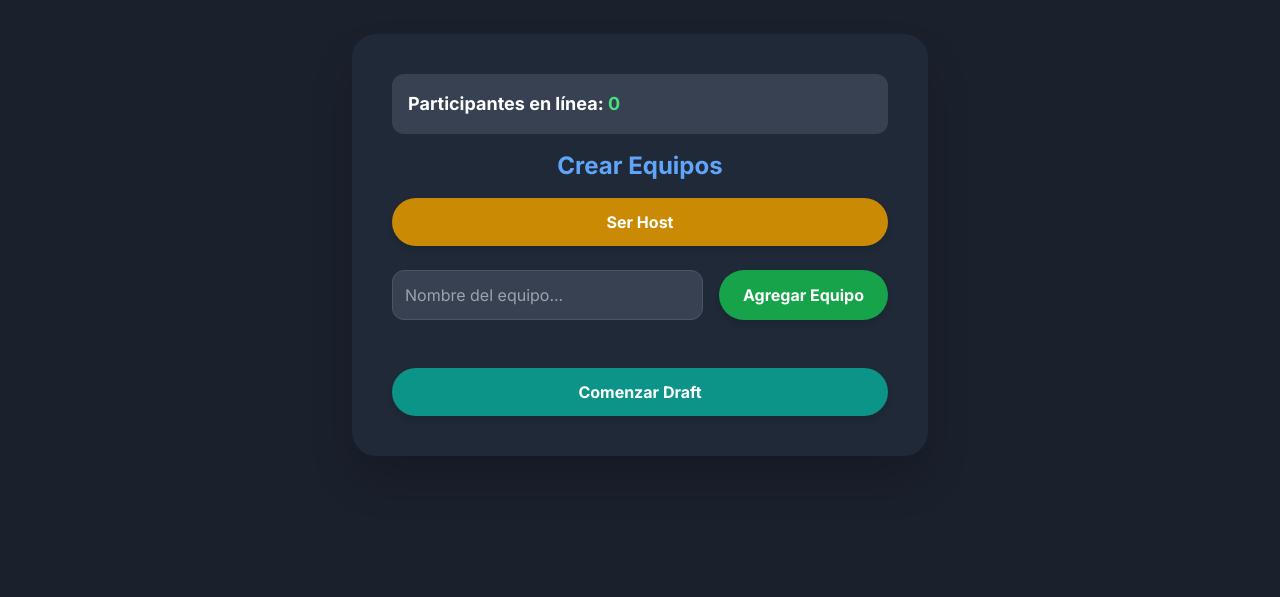
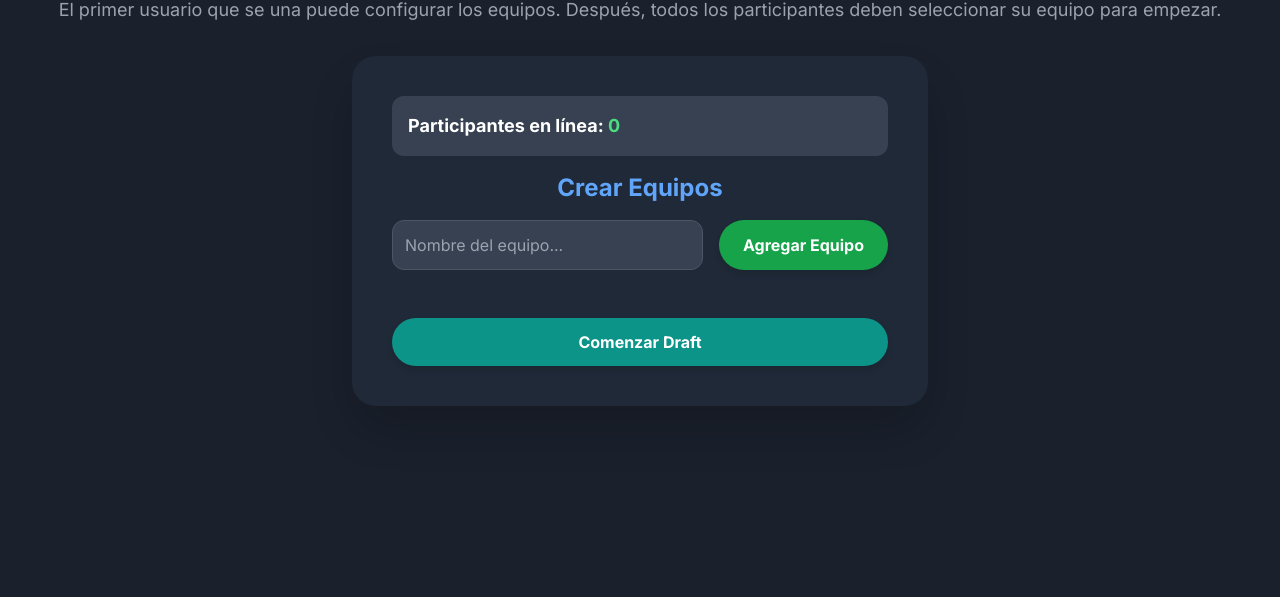
Before and after one commit to gabontfcompany-hub/Futbol-Draft-, a plain HTML site: page index.html in a window 1280 px wide. Shown: the part 267-864 px from the top of the page. Drawn offline with nearby package versions, Linux system fonts and the light colour scheme; no server answers.

Commit message:
Update index.html
V10

```diff
--- a/index.html
+++ b/index.html
@@ -131,7 +131,7 @@
     <!-- Team Creation & Selection Screen -->
     <div id="team-selection-screen" class="min-h-screen flex flex-col items-center justify-center p-4 text-center">
         <h1 class="text-4xl sm:text-5xl font-bold mb-6 text-teal-400">Configuración del Draft</h1>
-        <p class="text-gray-400 text-lg mb-8">El primer usuario en unirse puede convertirse en host para configurar los equipos. Después, todos los participantes deben seleccionar su equipo para empezar.</p>
+        <p class="text-gray-400 text-lg mb-8">El primer usuario que se una puede configurar los equipos. Después, todos los participantes deben seleccionar su equipo para empezar.</p>
 
         <div class="bg-gray-800 rounded-3xl p-6 sm:p-10 shadow-2xl w-full max-w-xl">
             <div class="flex items-center justify-between mb-4 bg-gray-700 p-4 rounded-xl">
@@ -140,10 +140,7 @@
             </div>
 
             <h2 class="text-2xl font-bold mb-4 text-blue-400">Crear Equipos</h2>
-            <div class="flex flex-col space-y-4 mb-6">
-                <button id="becomeHostButton" onclick="becomeHost()" class="w-full px-6 py-3 bg-yellow-600 text-white rounded-full font-bold bid-button hover:bg-yellow-700">Ser Host</button>
-                <div id="adminMessage" class="text-green-400 text-center font-semibold hidden">¡Acceso de administrador concedido!</div>
-            </div>
+            <div id="adminMessage" class="text-green-400 text-center font-semibold mb-4 hidden">¡Acceso de administrador concedido!</div>
 
             <div class="flex flex-col sm:flex-row space-y-4 sm:space-y-0 sm:space-x-4 mb-6">
                 <input type="text" id="newTeamNameInput" placeholder="Nombre del equipo..." class="flex-grow p-3 rounded-xl bg-gray-700 text-white border border-gray-600 focus:outline-none focus:ring-2 focus:ring-blue-500" disabled>
@@ -363,10 +360,9 @@
         const rosterContainer = document.getElementById('rosterContainer');
         const tradeControlsContainer = document.getElementById('tradeControlsContainer');
         const adminMessage = document.getElementById('adminMessage');
-        const becomeHostButton = document.getElementById('becomeHostButton');
-        const tradeMarket = document.getElementById('tradeMarket');
         const onlineCountEl = document.getElementById('online-count');
         const userIdEl = document.getElementById('user-id');
+        const tradeMarket = document.getElementById('tradeMarket');
 
         const auctionInfo = document.getElementById('auctionInfo');
         const playerImageElem = document.getElementById('playerImage');
@@ -446,6 +442,7 @@
                         await setDoc(userPresenceRef, { online: true, lastSeen: new Date(), selectedTeam: null }, { merge: true });
 
                         setupListeners();
+                        checkAndSetHost();
                     } else {
                         console.log('No user is signed in.');
                     }
@@ -468,7 +465,6 @@
                 const hostData = docSnap.data();
                 if (hostData && hostData.hostId) {
                     isAdmin = hostData.hostId === userId;
-                    becomeHostButton.disabled = true;
                     if (isAdmin) {
                         adminMessage.classList.remove('hidden');
                     } else {
@@ -476,7 +472,6 @@
                     }
                 } else {
                     isAdmin = false;
-                    becomeHostButton.disabled = false;
                     adminMessage.classList.add('hidden');
                 }
                 renderTeamList();
@@ -514,24 +509,20 @@
         };
         window.setupListeners = setupListeners;
 
-        const becomeHost = async () => {
-            const hostRef = doc(db, 'artifacts', appId, 'public', 'data', 'draft-state', 'host');
+        const checkAndSetHost = async () => {
+             const hostRef = doc(db, 'artifacts', appId, 'public', 'data', 'draft-state', 'host');
             try {
-                await runTransaction(db, async (transaction) => {
-                    const hostDoc = await transaction.get(hostRef);
-                    if (!hostDoc.exists() || !hostDoc.data().hostId) {
-                        transaction.set(hostRef, { hostId: userId, lastUpdated: new Date() });
-                        showMessage('¡Felicidades! Ahora eres el host del draft.');
-                    } else {
-                        showMessage('Otro usuario ya es el host.');
-                    }
-                });
+                const hostDoc = await getDoc(hostRef);
+                if (!hostDoc.exists() || !hostDoc.data().hostId) {
+                    await setDoc(hostRef, { hostId: userId, lastUpdated: new Date() });
+                    showMessage('¡Felicidades! Ahora eres el host del draft. Puedes empezar a crear equipos.');
+                }
             } catch (error) {
                 console.error('Error al intentar ser host:', error);
-                showMessage('Error al intentar ser host. Por favor, inténtalo de nuevo.');
+                showMessage('Error al conectar con la base de datos. Intenta recargar la página.');
             }
         };
-        window.becomeHost = becomeHost;
+        window.checkAndSetHost = checkAndSetHost;
 
         const updateFirebaseTeams = async () => {
             if (!isAdmin) return;
```
